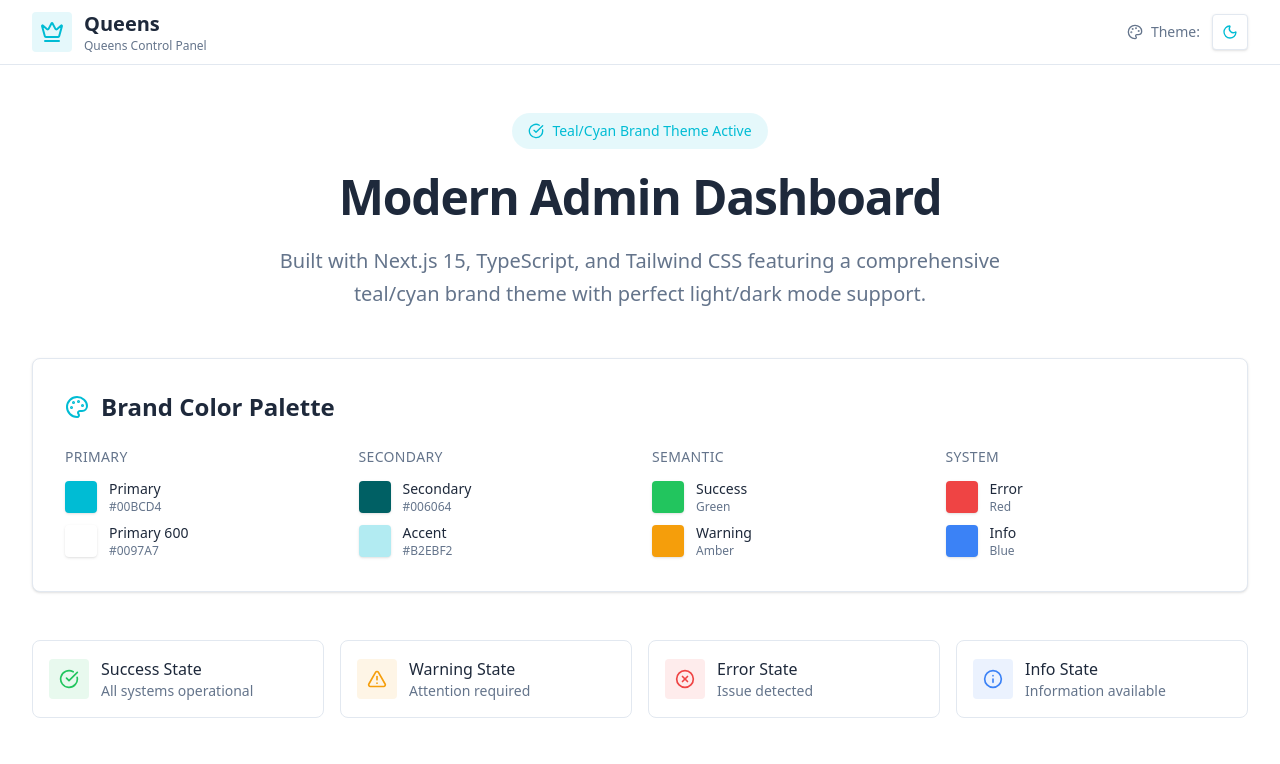
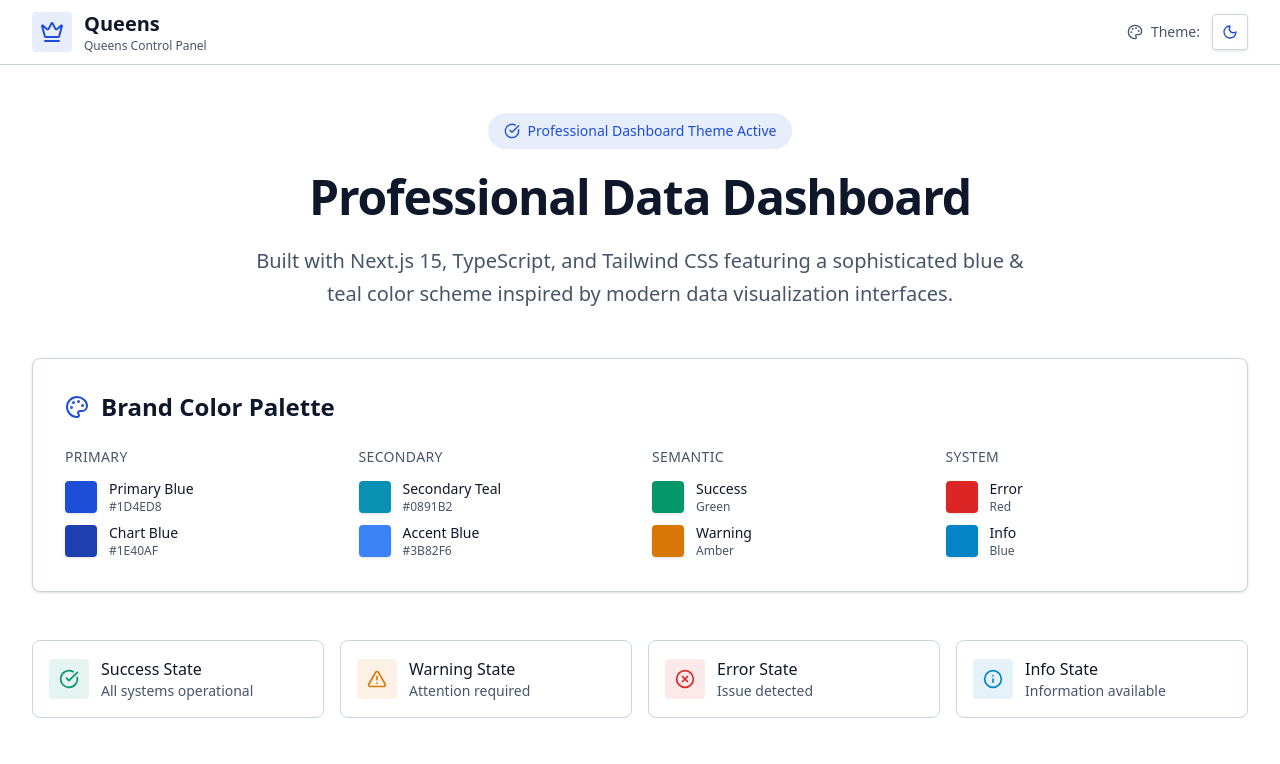
Before and after one commit to MrAknat/queens-admin, a Next.js app: page / in a window 1280 px wide. Shown: the top 764 px of the page. Built offline with nearby package versions, Linux system fonts and the light colour scheme.

Commit message:
refactor: update theme colors and improve styling for dashboard consistency

```diff
--- a/src/app/globals.css
+++ b/src/app/globals.css
@@ -1,74 +1,75 @@
 @import "tailwindcss";
 
-/* Custom CSS Variables for Theme System */
+/* Custom CSS Variables for Theme System - Dashboard Inspired Colors */
 :root {
-  /* Brand colors - Teal/Cyan palette */
-  --color-primary: #00bcd4;
+  /* Brand colors - Professional Blue & Teal palette inspired by data dashboard */
+  --color-primary: #1d4ed8; /* Deep blue - main dashboard color */
   --color-primary-foreground: #ffffff;
-  --color-secondary: #006064;
+  --color-secondary: #0891b2; /* Professional teal - secondary actions */
   --color-secondary-foreground: #ffffff;
-  --color-accent: #b2ebf2;
-  --color-accent-foreground: #1e293b;
+  --color-accent: #3b82f6; /* Medium blue - accents and highlights */
+  --color-accent-foreground: #ffffff;
 
-  /* UI colors */
+  /* UI colors - Professional gray scale */
   --color-background: #ffffff;
-  --color-foreground: #1e293b;
-  --color-muted: #f8fafc;
-  --color-muted-foreground: #64748b;
+  --color-foreground: #0f172a; /* Darker foreground for better contrast */
+  --color-muted: #f1f5f9; /* Slightly warmer muted background */
+  --color-muted-foreground: #475569; /* Improved contrast for muted text */
   --color-card: #ffffff;
-  --color-card-foreground: #1e293b;
-  --color-border: #e2e8f0;
-  --color-input: #f1f5f9;
-  --color-ring: #00bcd4;
+  --color-card-foreground: #0f172a;
+  --color-border: #cbd5e1; /* More visible borders */
+  --color-input: #f8fafc;
+  --color-ring: #1d4ed8; /* Primary blue for focus rings */
 
-  /* Semantic colors */
-  --color-success: #22c55e;
+  /* Semantic colors - Dashboard inspired */
+  --color-success: #059669; /* Professional green */
   --color-success-foreground: #ffffff;
-  --color-warning: #f59e0b;
+  --color-warning: #d97706; /* Orange from dashboard highlight */
   --color-warning-foreground: #ffffff;
-  --color-destructive: #ef4444;
+  --color-destructive: #dc2626; /* Professional red */
   --color-destructive-foreground: #ffffff;
-  --color-error: #ef4444;
-  --color-info: #3b82f6;
+  --color-error: #dc2626;
+  --color-info: #0284c7; /* Dashboard info blue */
 
   /* Border radius - minimal design */
   --radius: 0.25rem;
 
   /* Typography */
-  --font-family-sans: system-ui, -apple-system, BlinkMacSystemFont, "Segoe UI", Roboto, sans-serif;
+  --font-family-sans:
+    system-ui, -apple-system, BlinkMacSystemFont, "Segoe UI", Roboto, sans-serif;
 }
 
-/* Dark theme */
+/* Dark theme - Professional dashboard dark mode */
 .dark {
-  --color-primary: #22d3ee;
+  --color-primary: #3b82f6; /* Brighter blue for dark mode visibility */
   --color-primary-foreground: #0f172a;
-  --color-secondary: #0891b2;
-  --color-secondary-foreground: #f1f5f9;
-  --color-accent: #164e63;
-  --color-accent-foreground: #f1f5f9;
+  --color-secondary: #06b6d4; /* Bright teal for dark mode */
+  --color-secondary-foreground: #0f172a;
+  --color-accent: #60a5fa; /* Light blue accent for dark mode */
+  --color-accent-foreground: #0f172a;
 
-  --color-background: #0f172a;
-  --color-foreground: #f1f5f9;
-  --color-muted: #1e293b;
-  --color-muted-foreground: #94a3b8;
-  --color-card: #0f172a;
-  --color-card-foreground: #f1f5f9;
-  --color-border: #334155;
-  --color-input: #1e293b;
-  --color-ring: #22d3ee;
+  --color-background: #0f172a; /* Dark navy background */
+  --color-foreground: #f8fafc; /* Light foreground */
+  --color-muted: #1e293b; /* Dark muted background */
+  --color-muted-foreground: #94a3b8; /* Muted text */
+  --color-card: #1e293b; /* Slightly lighter card background */
+  --color-card-foreground: #f8fafc;
+  --color-border: #334155; /* Visible dark borders */
+  --color-input: #374151; /* Dark input backgrounds */
+  --color-ring: #3b82f6; /* Primary blue focus ring */
 
-  --color-success: #4ade80;
+  --color-success: #10b981; /* Bright green for dark mode */
   --color-success-foreground: #0f172a;
-  --color-warning: #fbbf24;
+  --color-warning: #f59e0b; /* Bright orange for dark mode */
   --color-warning-foreground: #0f172a;
-  --color-destructive: #f87171;
+  --color-destructive: #ef4444; /* Bright red for dark mode */
   --color-destructive-foreground: #0f172a;
-  --color-error: #f87171;
-  --color-info: #60a5fa;
+  --color-error: #ef4444;
+  --color-info: #3b82f6; /* Consistent info blue */
 }
 
 /* Global styles using Tailwind v4 utilities */
-  /* Global styles */
+/* Global styles */
 * {
   border-color: var(--color-border, #e2e8f0);
 }
@@ -77,7 +78,9 @@ body {
   background-color: var(--color-background, #ffffff);
   color: var(--color-foreground, #1e293b);
   font-family: var(--font-family-sans);
-  font-feature-settings: "rlig" 1, "calt" 1;
+  font-feature-settings:
+    "rlig" 1,
+    "calt" 1;
   text-rendering: optimizeLegibility;
   -webkit-font-smoothing: antialiased;
   -moz-osx-font-smoothing: grayscale;
@@ -89,7 +92,11 @@ body {
 }
 
 ::selection {
-  background-color: color-mix(in srgb, var(--color-primary, #00bcd4) 20%, transparent);
+  background-color: color-mix(
+    in srgb,
+    var(--color-primary, #00bcd4) 20%,
+    transparent
+  );
   color: var(--color-foreground, #1e293b);
 }
 
@@ -109,41 +116,198 @@ body {
 }
 
 ::-webkit-scrollbar-thumb:hover {
-  background: color-mix(in srgb, var(--color-muted-foreground, #64748b) 30%, transparent);
+  background: color-mix(
+    in srgb,
+    var(--color-muted-foreground, #64748b) 30%,
+    transparent
+  );
 }
 
 /* Custom utility classes */
-.bg-primary { background-color: var(--color-primary); }
-.bg-primary\/10 { background-color: color-mix(in srgb, var(--color-primary) 10%, transparent); }
-.bg-secondary { background-color: var(--color-secondary); }
-.bg-secondary\/10 { background-color: color-mix(in srgb, var(--color-secondary) 10%, transparent); }
-.bg-accent { background-color: var(--color-accent); }
-.bg-accent\/5 { background-color: color-mix(in srgb, var(--color-accent) 5%, transparent); }
-.bg-accent\/20 { background-color: color-mix(in srgb, var(--color-accent) 20%, transparent); }
-.bg-background { background-color: var(--color-background); }
-.bg-foreground { background-color: var(--color-foreground); }
-.bg-muted { background-color: var(--color-muted); }
-.bg-card { background-color: var(--color-card); }
-.bg-success { background-color: var(--color-success); }
-.bg-success\/10 { background-color: color-mix(in srgb, var(--color-success) 10%, transparent); }
-.bg-warning { background-color: var(--color-warning); }
-.bg-warning\/10 { background-color: color-mix(in srgb, var(--color-warning) 10%, transparent); }
-.bg-error { background-color: var(--color-error); }
-.bg-error\/10 { background-color: color-mix(in srgb, var(--color-error) 10%, transparent); }
-.bg-info { background-color: var(--color-info); }
-.bg-info\/10 { background-color: color-mix(in srgb, var(--color-info) 10%, transparent); }
+.bg-primary {
+  background-color: var(--color-primary);
+}
+.bg-primary\/10 {
+  background-color: color-mix(in srgb, var(--color-primary) 10%, transparent);
+}
+.bg-secondary {
+  background-color: var(--color-secondary);
+}
+.bg-secondary\/10 {
+  background-color: color-mix(in srgb, var(--color-secondary) 10%, transparent);
+}
+.bg-accent {
+  background-color: var(--color-accent);
+}
+.bg-accent\/5 {
+  background-color: color-mix(in srgb, var(--color-accent) 5%, transparent);
+}
+.bg-accent\/20 {
+  background-color: color-mix(in srgb, var(--color-accent) 20%, transparent);
+}
+.bg-background {
+  background-color: var(--color-background);
+}
+.bg-foreground {
+  background-color: var(--color-foreground);
+}
+.bg-muted {
+  background-color: var(--color-muted);
+}
+.bg-card {
+  background-color: var(--color-card);
+}
+.bg-success {
+  background-color: var(--color-success);
+}
+.bg-success\/10 {
+  background-color: color-mix(in srgb, var(--color-success) 10%, transparent);
+}
+.bg-warning {
+  background-color: var(--color-warning);
+}
+.bg-warning\/10 {
+  background-color: color-mix(in srgb, var(--color-warning) 10%, transparent);
+}
+.bg-error {
+  background-color: var(--color-error);
+}
+.bg-error\/10 {
+  background-color: color-mix(in srgb, var(--color-error) 10%, transparent);
+}
+.bg-info {
+  background-color: var(--color-info);
+}
+.bg-info\/10 {
+  background-color: color-mix(in srgb, var(--color-info) 10%, transparent);
+}
 
-.text-primary { color: var(--color-primary); }
-.text-secondary { color: var(--color-secondary); }
-.text-accent { color: var(--color-accent); }
-.text-background { color: var(--color-background); }
-.text-foreground { color: var(--color-foreground); }
-.text-muted-foreground { color: var(--color-muted-foreground); }
-.text-card-foreground { color: var(--color-card-foreground); }
-.text-success { color: var(--color-success); }
-.text-warning { color: var(--color-warning); }
-.text-error { color: var(--color-error); }
-.text-info { color: var(--color-info); }
+.text-primary {
+  color: var(--color-primary);
+}
+.text-secondary {
+  color: var(--color-secondary);
+}
+.text-accent {
+  color: var(--color-accent);
+}
+.text-background {
+  color: var(--color-background);
+}
+.text-foreground {
+  color: var(--color-foreground);
+}
+.text-muted-foreground {
+  color: var(--color-muted-foreground);
+}
+.text-card-foreground {
+  color: var(--color-card-foreground);
+}
+.text-success {
+  color: var(--color-success);
+}
+.text-warning {
+  color: var(--color-warning);
+}
+.text-error {
+  color: var(--color-error);
+}
+.text-info {
+  color: var(--color-info);
+}
 
-.border-border { border-color: var(--color-border); }
-.ring-ring { --tw-ring-color: var(--color-ring); }
+.border-border {
+  border-color: var(--color-border);
+}
+.ring-ring {
+  --tw-ring-color: var(--color-ring);
+}
+
+/* Additional Dashboard Color Utilities */
+:root {
+  /* Data visualization colors - inspired by the dashboard gradient */
+  --color-chart-1: #1e40af; /* Deep blue */
+  --color-chart-2: #3b82f6; /* Medium blue */
+  --color-chart-3: #60a5fa; /* Light blue */
+  --color-chart-4: #93c5fd; /* Very light blue */
+  --color-chart-5: #0891b2; /* Teal */
+  --color-chart-6: #d97706; /* Dashboard orange */
+
+  /* Professional neutrals */
+  --color-neutral-50: #f8fafc;
+  --color-neutral-100: #f1f5f9;
+  --color-neutral-200: #e2e8f0;
+  --color-neutral-300: #cbd5e1;
+  --color-neutral-400: #94a3b8;
+  --color-neutral-500: #64748b;
+  --color-neutral-600: #475569;
+  --color-neutral-700: #334155;
+  --color-neutral-800: #1e293b;
+  --color-neutral-900: #0f172a;
+}
+
+.dark {
+  /* Dark mode chart colors */
+  --color-chart-1: #3b82f6;
+  --color-chart-2: #60a5fa;
+  --color-chart-3: #93c5fd;
+  --color-chart-4: #bfdbfe;
+  --color-chart-5: #06b6d4;
+  --color-chart-6: #f59e0b;
+}
+
+/* Chart and data visualization utilities */
+.bg-chart-1 {
+  background-color: var(--color-chart-1);
+}
+.bg-chart-2 {
+  background-color: var(--color-chart-2);
+}
+.bg-chart-3 {
+  background-color: var(--color-chart-3);
+}
+.bg-chart-4 {
+  background-color: var(--color-chart-4);
+}
+.bg-chart-5 {
+  background-color: var(--color-chart-5);
+}
+.bg-chart-6 {
+  background-color: var(--color-chart-6);
+}
+
+.text-chart-1 {
+  color: var(--color-chart-1);
+}
+.text-chart-2 {
+  color: var(--color-chart-2);
+}
+.text-chart-3 {
+  color: var(--color-chart-3);
+}
+.text-chart-4 {
+  color: var(--color-chart-4);
+}
+.text-chart-5 {
+  color: var(--color-chart-5);
+}
+.text-chart-6 {
+  color: var(--color-chart-6);
+}
+
+/* Dashboard gradient backgrounds */
+.bg-gradient-dashboard {
+  background: linear-gradient(
+    135deg,
+    var(--color-primary) 0%,
+    var(--color-secondary) 100%
+  );
+}
+
+.bg-gradient-chart {
+  background: linear-gradient(
+    180deg,
+    var(--color-chart-1) 0%,
+    var(--color-chart-3) 100%
+  );
+}
--- a/src/app/page.tsx
+++ b/src/app/page.tsx
@@ -23,9 +23,7 @@ export default function Home() {
                 <Crown className="h-6 w-6 text-primary" />
               </div>
               <div>
-                <h1 className="text-xl font-bold text-foreground">
-                  Queens
-                </h1>
+                <h1 className="text-xl font-bold text-foreground">Queens</h1>
                 <p className="text-xs text-muted-foreground">
                   Queens Control Panel
                 </p>
@@ -46,15 +44,15 @@ export default function Home() {
           <div className="text-center space-y-6">
             <div className="inline-flex items-center rounded-full bg-primary/10 px-4 py-2 text-sm font-medium text-primary">
               <CheckCircle className="mr-2 h-4 w-4" />
-              Teal/Cyan Brand Theme Active
+              Professional Dashboard Theme Active
             </div>
             <h2 className="text-4xl sm:text-5xl font-bold text-foreground tracking-tight">
-              Modern Admin Dashboard
+              Professional Data Dashboard
             </h2>
             <p className="text-xl text-muted-foreground max-w-3xl mx-auto leading-relaxed">
               Built with Next.js 15, TypeScript, and Tailwind CSS featuring a
-              comprehensive teal/cyan brand theme with perfect light/dark mode
-              support.
+              sophisticated blue & teal color scheme inspired by modern data
+              visualization interfaces.
             </p>
           </div>
           <div className="bg-card rounded-lg border shadow-sm p-8">
@@ -72,18 +70,18 @@ export default function Home() {
                   <div className="flex items-center space-x-3">
                     <div className="w-8 h-8 rounded bg-primary shadow-sm"></div>
                     <div>
-                      <div className="font-medium text-sm">Primary</div>
+                      <div className="font-medium text-sm">Primary Blue</div>
                       <div className="text-xs text-muted-foreground">
-                        #00BCD4
+                        #1D4ED8
                       </div>
                     </div>
                   </div>
                   <div className="flex items-center space-x-3">
-                    <div className="w-8 h-8 rounded bg-primary-600 shadow-sm"></div>
+                    <div className="w-8 h-8 rounded bg-chart-1 shadow-sm"></div>
                     <div>
-                      <div className="font-medium text-sm">Primary 600</div>
+                      <div className="font-medium text-sm">Chart Blue</div>
                       <div className="text-xs text-muted-foreground">
-                        #0097A7
+                        #1E40AF
                       </div>
                     </div>
                   </div>
@@ -97,18 +95,18 @@ export default function Home() {
                   <div className="flex items-center space-x-3">
                     <div className="w-8 h-8 rounded bg-secondary shadow-sm"></div>
                     <div>
-                      <div className="font-medium text-sm">Secondary</div>
+                      <div className="font-medium text-sm">Secondary Teal</div>
                       <div className="text-xs text-muted-foreground">
-                        #006064
+                        #0891B2
                       </div>
                     </div>
                   </div>
                   <div className="flex items-center space-x-3">
                     <div className="w-8 h-8 rounded bg-accent shadow-sm"></div>
                     <div>
-                      <div className="font-medium text-sm">Accent</div>
+                      <div className="font-medium text-sm">Accent Blue</div>
                       <div className="text-xs text-muted-foreground">
-                        #B2EBF2
+                        #3B82F6
                       </div>
                     </div>
                   </div>
@@ -158,6 +156,8 @@ export default function Home() {
               </div>
             </div>
           </div>
+
+          {/* Status Cards with Semantic Colors */}
           <div className="grid grid-cols-1 sm:grid-cols-2 lg:grid-cols-4 gap-4">
             <div className="bg-card border rounded-lg p-4 hover:shadow-md transition-all duration-200">
               <div className="flex items-center space-x-3">
```
Also changed, not shown: src/app/layout.tsx (+4 -4 lines).
